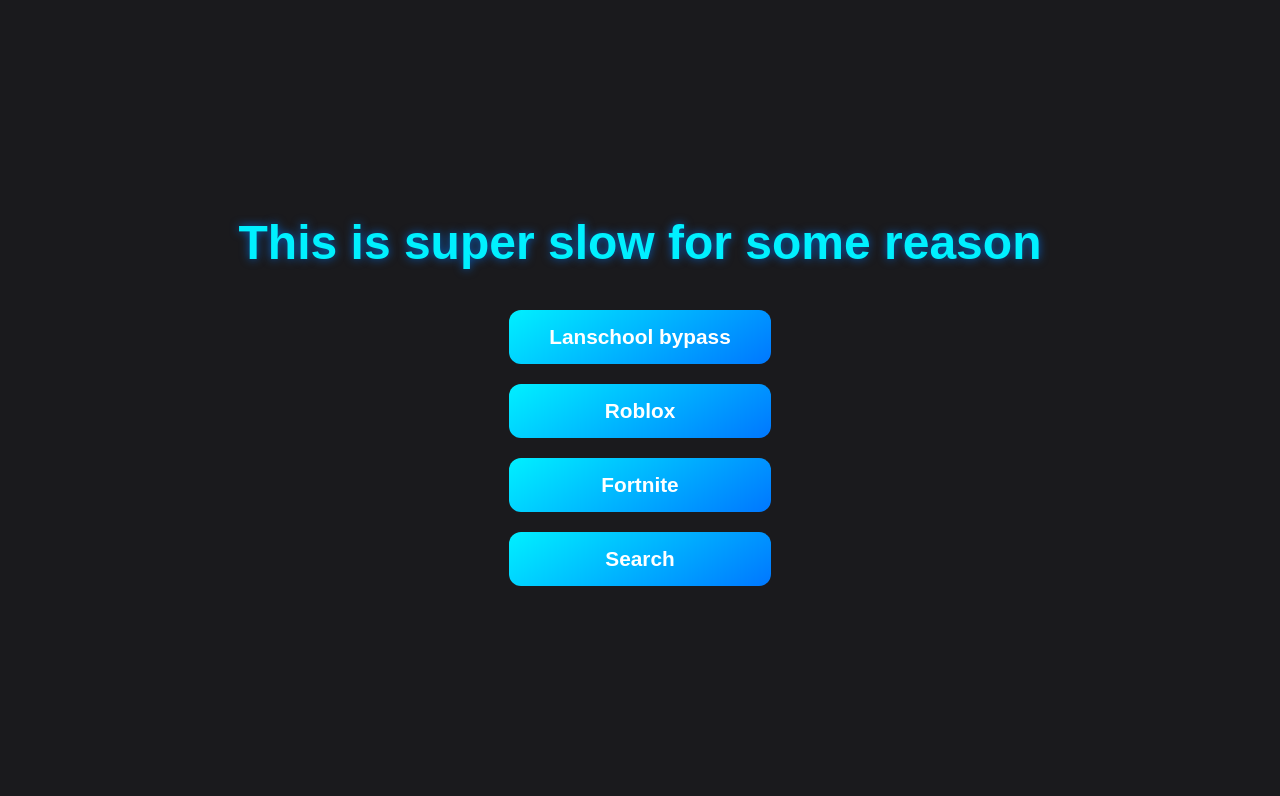
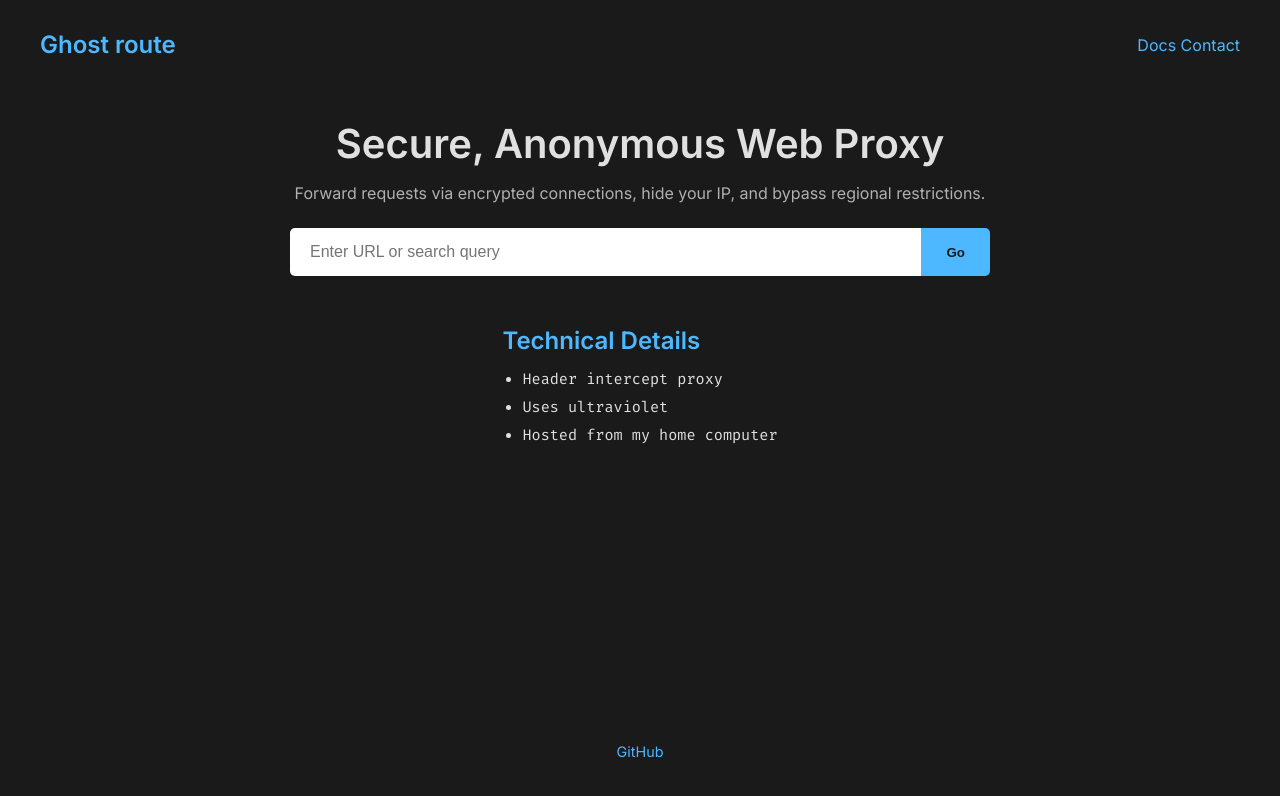
Before and after one commit to phexus23/ghost-route, a website: page public/index.html in a window 1280 px wide. Drawn offline with Linux system fonts and the light colour scheme.

Commit message:
this such fantastic code

```diff
--- a/public/index.html
+++ b/public/index.html
@@ -3,84 +3,148 @@
 <head>
     <meta charset="UTF-8">
     <meta name="viewport" content="width=device-width, initial-scale=1.0">
-  <title>Hi twin</title>
+    <title>Ghost Route</title>
+    <link href="https://fonts.googleapis.com/css2?family=Inter:wght@400;600&family=Fira+Mono&display=swap" rel="stylesheet">
     <style>
         * {
             margin: 0;
             padding: 0;
             box-sizing: border-box;
-        font-family: "Heebo", "Arial", sans-serif;
+        }
+        body {
+            font-family: 'Inter', sans-serif;
+            background-color: #1a1a1a;
+            color: #e0e0e0;
+            display: flex;
+            flex-direction: column;
+            min-height: 100vh;
+            justify-content: center;
+            align-items: center;
+            padding: 20px;
+            text-align: center;
+        }
+        a {
+            color: #4db8ff;
+            text-decoration: none;
+        }
+        a:hover {
+            text-decoration: underline;
         }
 
-    body {
-        background-color: #1a1a1d;
-        color: #eaeaea;
-        height: 100vh;
+        header {
+            width: 100%;
             display: flex;
-        flex-direction: column;
-        justify-content: center;
+            justify-content: space-between;
             align-items: center;
-        text-align: center;
+            padding: 10px 20px;
+            margin-bottom: 50px;
+        }
+        header .logo {
+            font-weight: 600;
+            font-size: 1.5rem;
+            color: #4db8ff;
         }
 
-    h1 {
-        font-size: 3rem;
-        margin-bottom: 40px;
-        color: #00f0ff;
-        text-shadow: 0 0 10px rgba(0, 123, 255, 0.7);
+        .hero {
+            max-width: 700px;
+            width: 100%;
+        }
+        .hero h1 {
+            font-size: 2.5rem;
+            margin-bottom: 15px;
+        }
+        .hero p {
+            font-size: 1rem;
+            margin-bottom: 25px;
+            color: #b0b0b0;
+        }
+        .url-bar {
+            display: flex;
+            width: 100%;
+        }
+        .url-bar input {
+            flex: 1;
+            padding: 15px 20px;
+            border: none;
+            border-radius: 5px 0 0 5px;
+            font-size: 1rem;
+        }
+        .url-bar button {
+            padding: 15px 25px;
+            border: none;
+            background-color: #4db8ff;
+            color: #1a1a1a;
+            font-weight: 600;
+            cursor: pointer;
+            border-radius: 0 5px 5px 0;
+            transition: background-color 0.3s;
+        }
+        .url-bar button:hover {
+            background-color: #3399ff;
         }
 
-    .links {
-        display: flex;
-        flex-direction: column;
-        gap: 20px;
+        .tech {
+            margin-top: 50px;
+            max-width: 700px;
+            text-align: left;
+        }
+        .tech h2 {
+            margin-bottom: 15px;
+            color: #4db8ff;
+        }
+        .tech ul {
+            list-style-type: disc;
+            margin-left: 20px;
+        }
+        .tech li {
+            margin-bottom: 10px;
+            font-family: 'Fira Mono', monospace;
+            font-size: 0.95rem;
         }
 
-    .links a {
-        text-decoration: none;
-        padding: 15px 40px;
-        border-radius: 12px;
-        background: linear-gradient(145deg, #00f0ff, #0077ff);
-        color: #fff;
-        font-weight: bold;
-        font-size: 1.3rem;
-        transition: all 0.3s ease;
+        /* Footer */
+        footer {
+            margin-top: auto;
+            padding: 20px;
+            font-size: 0.9rem;
+            color: #777;
         }
-
-    .links a:hover {
-        transform: scale(1.08);
-        box-shadow: 0 4px 15px rgba(0, 123, 255, 0.6);
+        footer a {
+            margin: 0 10px;
         }
     </style>
 </head>
 <body>
-  <h1>This is super slow for some reason</h1>
+
+    <header>
+        <div class="logo">Ghost route</div>
         <div class="links">
-    <a href="#" onclick="silly(); return false;">Lanschool bypass</a>
-    <a href="/robloc">Roblox</a>
-    <a href="/nvidia">Fortnite</a>
-    <a href="#" onclick="alertnredirect(); return false;">Search</a>
+            <a href="#">Docs</a>
+            <a href="#">Contact</a>
+        </div>
+    </header>
 
+    <div class="hero">
+        <h1>Secure, Anonymous Web Proxy</h1>
+        <p>Forward requests via encrypted connections, hide your IP, and bypass regional restrictions.</p>
+        <div class="url-bar">
+            <input type="text" placeholder="Enter URL or search query">
+            <button>Go</button>
         </div>
-  <script>
-async function silly() {
-    try {
-        const response = await fetch('bypass.js');
-        if (!response.ok) throw new Error('something went wrong uh oh');
+    </div>
 
-        const scriptContent = await response.text();
+    <div class="tech">
+        <h2>Technical Details</h2>
+        <ul>
+            <li>Header intercept proxy</li>
+            <li>Uses ultraviolet</li>
+            <li>Hosted from my home computer</li>
+        </ul>
+    </div>
 
-        await navigator.clipboard.writeText(scriptContent);
-        alert("Its on your clipboard now cuh, paste it in the console when you need.");
-    } catch (err) {
-        alert("yeah ur just a loser");
-        console.error(err);
-    }
-}
-function alertnredirect () {
-alert("Dont search anything weird, my parents can see everything you search (and ill get in trouble)")
-window.location.href = "/search";
-}
-  </script>
+    <footer>
+        <a href="https://github.com/phexus23/ghost-route">GitHub</a>
+    </footer>
+
 </body>
 </html>
```
Also changed, not shown: public/telescope.html (added, +86 -0 lines), README.md. Lines whose indentation alone changed are shown as unchanged.
